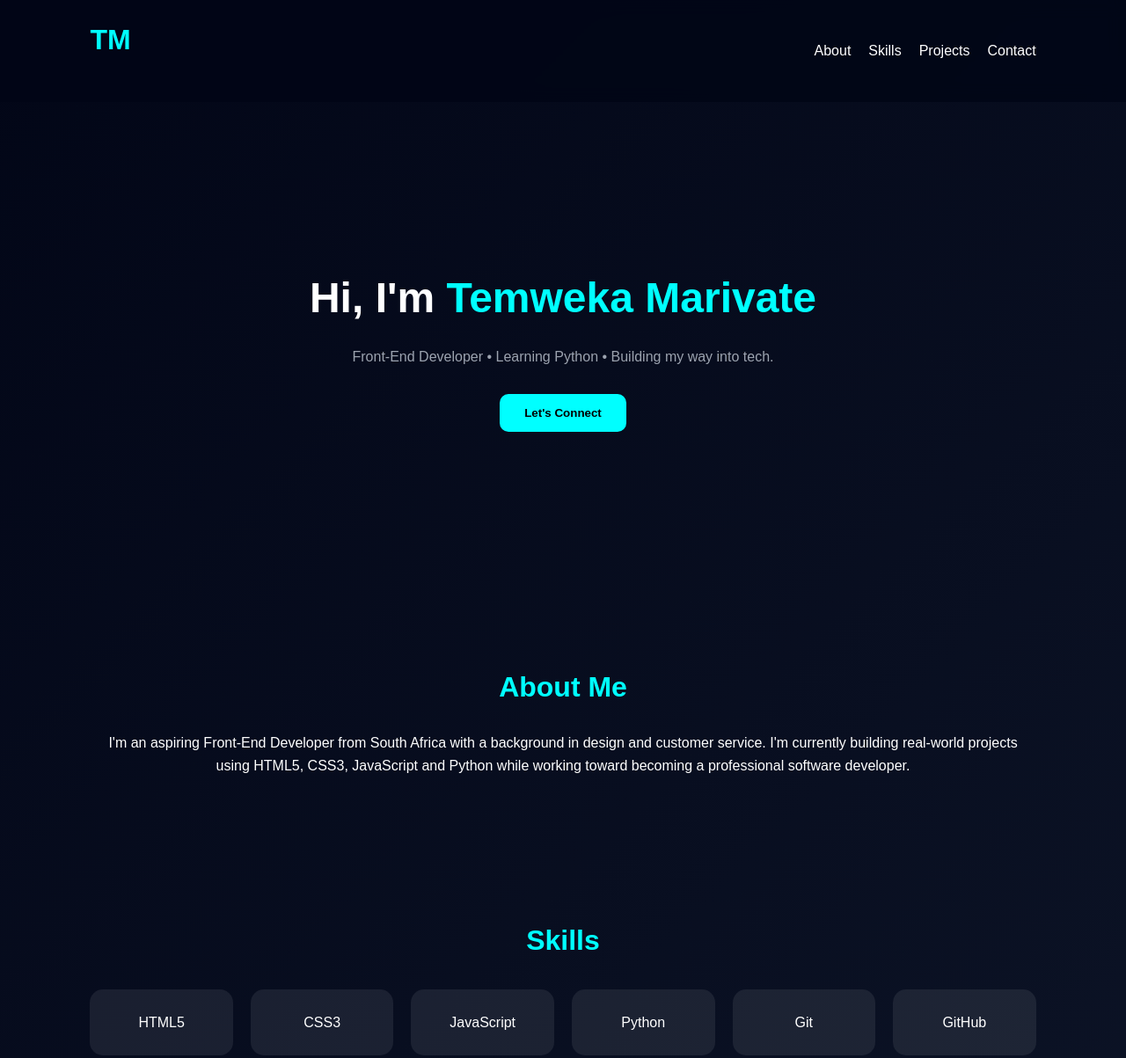
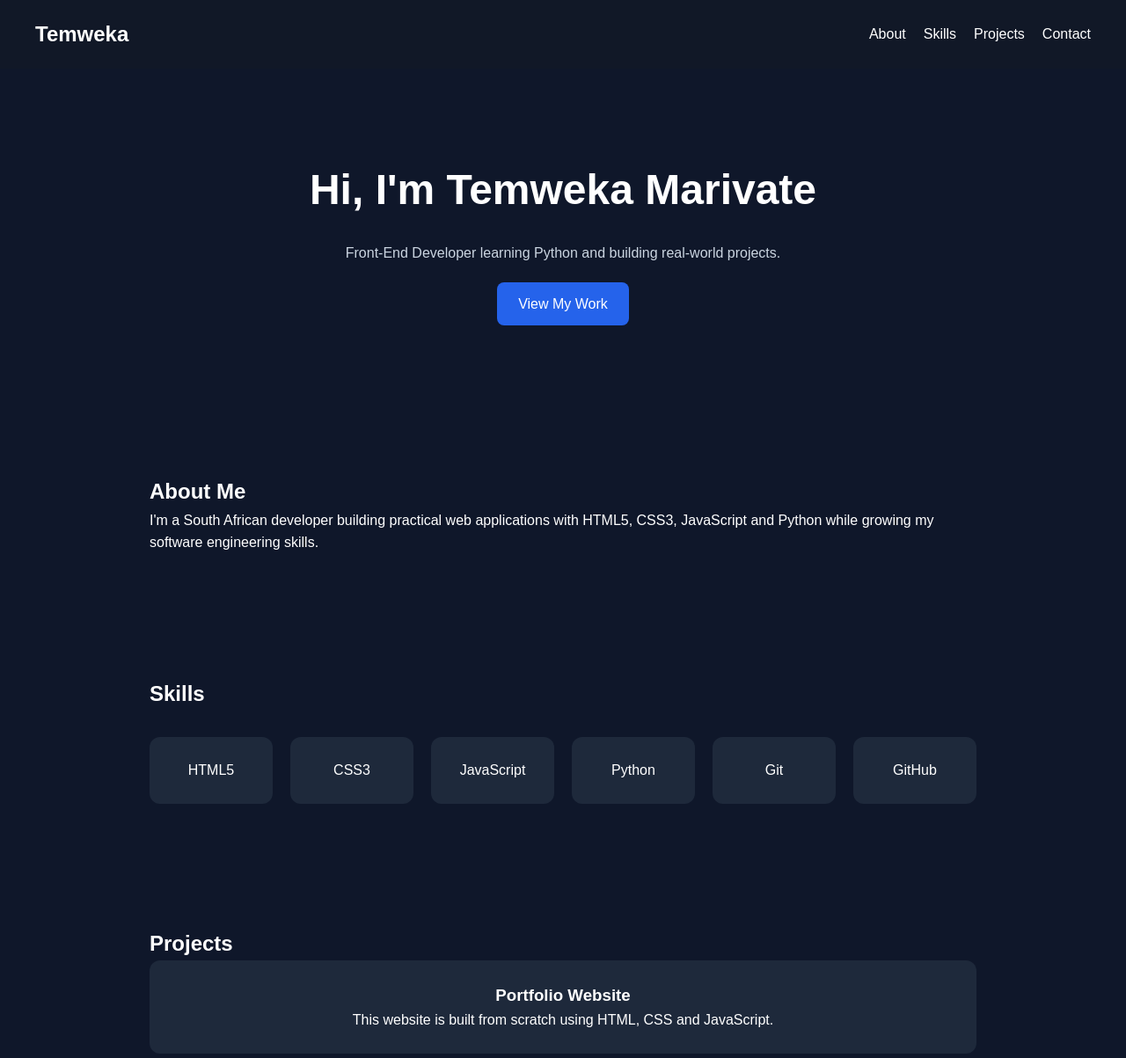
Before and after one commit to temweka-ai/web-development, a plain HTML site: page Portfolio/index.html in a window 1280 px wide. Shown: the top 1203 px of the page at 88% size. Drawn offline with Linux system fonts and the light colour scheme.

Commit message:
Create portfolio landing page sections

```diff
--- a/Portfolio/index.html
+++ b/Portfolio/index.html
@@ -9,7 +9,7 @@
 <body>
 
 <nav>
-    <h2>TM</h2>
+    <h2>Temweka</h2>
 
     <ul>
         <li><a href="#about">About</a></li>
@@ -21,15 +21,11 @@
 
 <header class="hero">
 
-    <h1>Hi, I'm <span>Temweka Marivate</span></h1>
+    <h1>Hi, I'm Temweka Marivate</h1>
 
-    <p>
-        Front-End Developer • Learning Python • Building my way into tech.
-    </p>
+    <p>Front-End Developer learning Python and building real-world projects.</p>
 
-    <button id="helloBtn">
-        Let's Connect
-    </button>
+    <a href="#projects" class="btn">View My Work</a>
 
 </header>
 
@@ -38,10 +34,8 @@
     <h2>About Me</h2>
 
     <p>
-        I'm an aspiring Front-End Developer from South Africa with a background
-        in design and customer service. I'm currently building real-world
-        projects using HTML5, CSS3, JavaScript and Python while working toward
-        becoming a professional software developer.
+        I'm a South African developer building practical web applications with
+        HTML5, CSS3, JavaScript and Python while growing my software engineering skills.
     </p>
 
 </section>
@@ -50,18 +44,13 @@
 
     <h2>Skills</h2>
 
-    <div class="cards">
+    <div class="skills-grid">
 
         <div class="card">HTML5</div>
-
         <div class="card">CSS3</div>
-
         <div class="card">JavaScript</div>
-
         <div class="card">Python</div>
-
         <div class="card">Git</div>
-
         <div class="card">GitHub</div>
 
     </div>
@@ -73,18 +62,11 @@
     <h2>Projects</h2>
 
     <div class="project-card">
-        <h3>Personal Portfolio</h3>
-        <p>You're looking at it right now.</p>
-    </div>
 
-    <div class="project-card">
-        <h3>Finance Dashboard</h3>
-        <p>Coming soon.</p>
-    </div>
+        <h3>Portfolio Website</h3>
 
-    <div class="project-card">
-        <h3>Job Tracker</h3>
-        <p>Coming soon.</p>
+        <p>This website is built from scratch using HTML, CSS and JavaScript.</p>
+
     </div>
 
 </section>
@@ -93,7 +75,9 @@
 
     <h2>Contact</h2>
 
-    <p>GitHub and LinkedIn coming soon.</p>
+    <p>Email: your@email.com</p>
+
+    <p>GitHub: temweka-ai</p>
 
 </section>
 
--- a/Portfolio/script.js
+++ b/Portfolio/script.js
@@ -1,11 +1 @@
-const button = document.getElementById("helloBtn");
-
-button.addEventListener("click", () => {
-
-    const contactSection = document.getElementById("contact");
-
-    contactSection.scrollIntoView({
-        behavior: "smooth"
-    });
-
-});
+console.log("Portfolio loaded 🚀");
--- a/Portfolio/style.css
+++ b/Portfolio/style.css
@@ -4,13 +4,9 @@ padding:0;
     box-sizing:border-box;
 }
 
-html{
-scroll-behavior:smooth;
-}
-
 body{
     font-family:Arial,sans-serif;
-background:linear-gradient(135deg,#020617,#0f172a);
+    background:#0f172a;
     color:white;
     line-height:1.6;
 }
@@ -19,11 +15,10 @@ nav{
     display:flex;
     justify-content:space-between;
     align-items:center;
-padding:20px 8%;
+    padding:20px 40px;
+    background:#111827;
     position:sticky;
     top:0;
-background:rgba(2,6,23,.9);
-backdrop-filter:blur(10px);
 }
 
 nav ul{
@@ -38,106 +33,45 @@ text-decoration:none;
 }
 
 .hero{
-min-height:70vh;
-display:flex;
-flex-direction:column;
-justify-content:center;
-align-items:center;
     text-align:center;
-padding:20px;
+    padding:100px 20px;
 }
 
 .hero h1{
     font-size:3rem;
-margin-bottom:15px;
-}
-
-.hero span{
-color:cyan;
 }
 
 .hero p{
-max-width:600px;
-color:#9ca3af;
-margin-bottom:30px;
+    margin:20px 0;
+    color:#cbd5e1;
 }
 
-button{
-padding:14px 28px;
-background:cyan;
-border:none;
-border-radius:10px;
-font-weight:bold;
-cursor:pointer;
-transition:.3s;
-}
-
-button:hover{
-transform:translateY(-4px);
-box-shadow:0 10px 25px rgba(0,255,255,.3);
+.btn{
+    display:inline-block;
+    background:#2563eb;
+    color:white;
+    padding:12px 24px;
+    border-radius:8px;
+    text-decoration:none;
 }
 
 section{
-padding:80px 8%;
-text-align:center;
+    padding:70px 30px;
+    max-width:1000px;
+    margin:auto;
 }
 
-h2{
-color:cyan;
-margin-bottom:25px;
-font-size:2rem;
-}
-
-.cards{
+.skills-grid{
     display:grid;
-grid-template-columns:repeat(auto-fit,minmax(140px,1fr));
+    grid-template-columns:repeat(auto-fit,minmax(120px,1fr));
     gap:20px;
     margin-top:30px;
 }
 
-.card{
-background:rgba(255,255,255,.08);
+.card,
+.project-card{
+    background:#1e293b;
     padding:25px;
-border-radius:15px;
-transition:.3s;
+    border-radius:12px;
+    text-align:center;
 }
-
-.card:hover{
-transform:translateY(-6px);
-}
-
-.project-card{
-background:rgba(255,255,255,.06);
-padding:25px;
-margin:20px auto;
-max-width:600px;
-border-radius:15px;
-transition:.3s;
-}
-
-.project-card:hover{
-transform:translateY(-5px);
-border:1px solid cyan;
-}
-
-#contact{
-padding-bottom:120px;
-}
-
-@media(max-width:700px){
-
-nav{
-flex-direction:column;
-gap:15px;
-}
-
-nav ul{
-flex-wrap:wrap;
-justify-content:center;
-}
-
-.hero h1{
-font-size:2.2rem;
-}
-
-}
```
Lines whose indentation alone changed are shown as unchanged.
